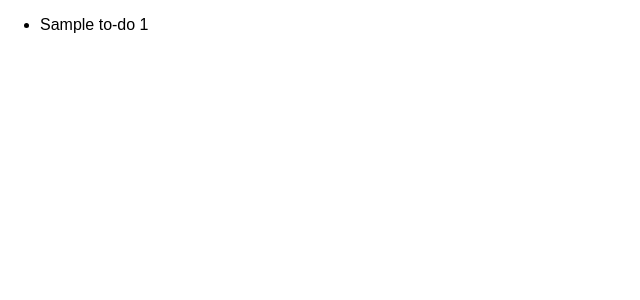
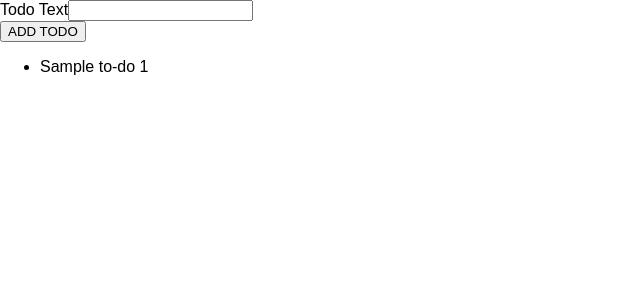
Before and after one commit to jomcab/to-do-app, a React (Create React App) app: page / in a window 1280 px wide. Shown: the top 300 px of the page, without its empty margins (0-640 px from the left). Built offline with nearby package versions, Linux system fonts and the light colour scheme.

Commit message:
Getting User Input with "refs"

```diff
--- a/src/App.tsx
+++ b/src/App.tsx
@@ -1,10 +1,12 @@
 import React from 'react';
+import NewTodo from './components/NewTodo';
 import TodoList from './components/TodoList';
 
 function App() {
   const todos = [{ id: 't1', text: 'Sample to-do 1'}];
   return (
     <div className="App">
+      <NewTodo />
       <TodoList items={todos}/>
     </div>
   );
--- /dev/null
+++ b/src/components/NewTodo.tsx
@@ -0,0 +1,23 @@
+import React, { useRef } from 'react'
+
+const NewTodo: React.FC = () => {
+  const textInputRef = useRef<HTMLInputElement>(null);
+
+  const todoSubmitHandler = (event: React.FormEvent) => {
+    event.preventDefault();
+    const enteredText = textInputRef.current!.value;
+    console.log(enteredText);
+  };
+
+  return (
+    <form onSubmit={todoSubmitHandler}>
+      <div>
+        <label htmlFor="todo-text">Todo Text</label>
+        <input type="text" id='todo-text' ref={textInputRef} />
+      </div>
+      <button type='submit'>ADD TODO</button>
+    </form>
+  )
+}
+
+export default NewTodo;
```
